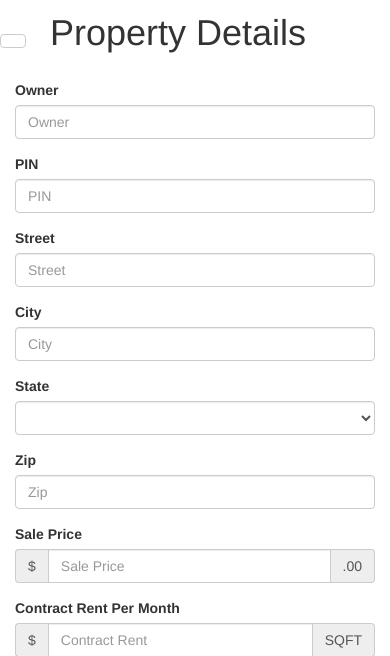
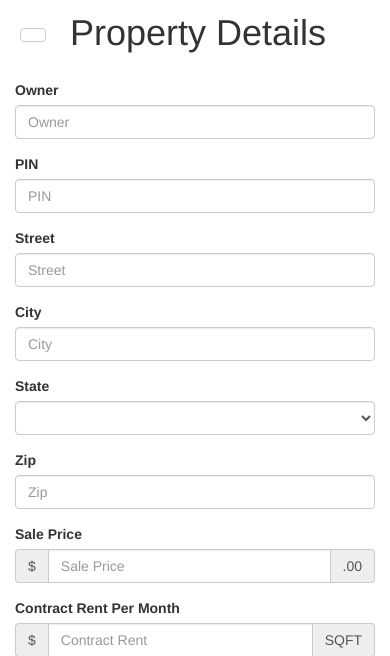
Before and after one commit to adamyala/propcalc_public, a Flask app: page /edit_property/1 in a window 390 px wide. Shown: the top 656 px of the page. Run offline with Flask 2, Linux system fonts and the light colour scheme; some libraries are stand-ins or nearby versions.

Commit message:
mobile side bar button tweak

```diff
--- a/templates/edit_property.html
+++ b/templates/edit_property.html
@@ -3,7 +3,9 @@
 {% block content %}
 <div id="page-content-wrapper">
     <div class="content-header">
-        <a id="menu-toggle" href="#" class="btn btn-default"><i class="icon-reorder"></i></a>
+        <h1>
+            <a id="menu-toggle" href="#" class="btn btn-default"><i class="icon-reorder"></i></a>
+        </h1>
         <h1>
             Property Details
         </h1>
```
